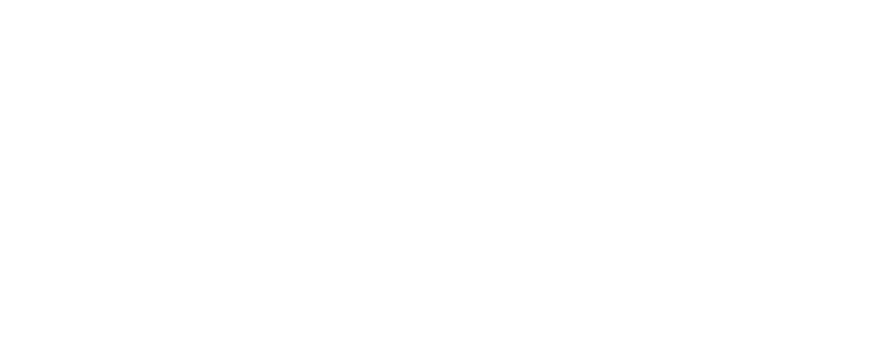
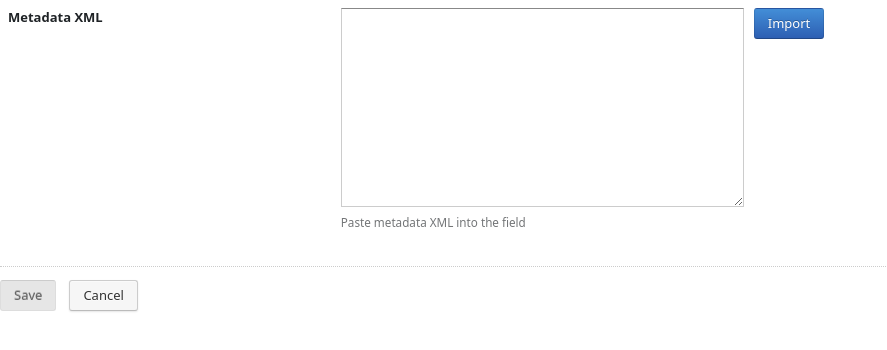
Before and after one commit to morincer/teamcity-plugin-saml, a Vue app in the folder saml-authentication-server/src/main/vue/admin-ui/: page /#/import in a window 1280 px wide. Shown: the top 350 px of the page, without its empty margins (0-887 px from the left). Built offline with nearby package versions, Linux system fonts and the light colour scheme.

Commit message:
Implement import metadata from XML Do some minor refactoring and UI adjustments.

```diff
--- a/saml-authentication-server/src/main/vue/admin-ui/src/components/TextInput.vue
+++ b/saml-authentication-server/src/main/vue/admin-ui/src/components/TextInput.vue
@@ -25,8 +25,8 @@
         @Prop([Boolean])
         public textarea!: Boolean;
 
-        @Prop([Number])
-        public rows?: Number;
+        @Prop()
+        public rows?: string;
 
         get className(): string {
             return this.short.valueOf() ? "textField" : "textField longField";
--- a/saml-authentication-server/src/main/vue/admin-ui/src/router.ts
+++ b/saml-authentication-server/src/main/vue/admin-ui/src/router.ts
@@ -3,6 +3,7 @@
 import AdminDemo from "./views/AdminDemo.vue";
 import SamlPluginSettings from "@/views/SamlPluginSettings.vue";
 import NewConnectionWizard from "@/views/NewConnectionWizard.vue";
+import ImportMetadata from "@/views/ImportMetadata.vue";
 
 Vue.use(Router);
 
@@ -23,5 +24,10 @@
             name: "NewConnectionWizard",
             component: NewConnectionWizard,
         },
+        {
+            path: "/import",
+            name: "ImportMetadata",
+            component: ImportMetadata
+        }
     ],
 });
--- a/saml-authentication-server/src/main/vue/admin-ui/src/services/SettingsApiService.Stub.ts
+++ b/saml-authentication-server/src/main/vue/admin-ui/src/services/SettingsApiService.Stub.ts
@@ -34,6 +34,17 @@
     }
 
     public importMetadata(metadata: string): Promise<ApiCallResult<SamlSettings>> {
+        if (!metadata) {
+            return new Promise<ApiCallResult<SamlSettings>>((resolve) => {
+                setTimeout(() => {
+                    resolve({
+                        errors: [
+                            { code: 0, message: "Field is required"},
+                        ],
+                    });
+                }, 1000);
+            });
+        }
         return new Promise<ApiCallResult<SamlSettings>>(((resolve) => {
             setTimeout(() => {
                 resolve({
--- a/saml-authentication-server/src/main/vue/admin-ui/src/views/ImportMetadata.vue
+++ b/saml-authentication-server/src/main/vue/admin-ui/src/views/ImportMetadata.vue
@@ -7,7 +7,7 @@
             <RunnerFormRow>
                 <template v-slot:label>Metadata XML</template>
                 <template v-slot:content>
-                    <TextInput textarea rows="10"/>
+                    <TextInput textarea rows=10 v-model="metadata"/>
                     <input type="submit" class="btn btn_primary submitButton"
                            value="Import"
                            :disabled="isSaving"
@@ -20,19 +20,24 @@
                     Paste metadata XML into the field
                 </template>
             </RunnerFormRow>
-        </RunnerForm>
-        <RunnerForm v-if="successMsg">
-            <GroupingHeader>Identity Provider Configuration</GroupingHeader>
-            <RunnerFormInput label="Single Sign-on URL" v-model="settings.ssoEndpoint" required/>
-            <RunnerFormInput label="Issuer URL (Identity Provider Entity Id)" required v-model="settings.issuerUrl"/>
-            <RunnerFormInput label="X509 Certificate" textarea required v-model="settings.publicCertificate" />
 
-            <GroupingHeader>Service Provider Configuration</GroupingHeader>
-            <RunnerFormInput label="Entity ID (Audience)" required v-model="settings.entityId"/>
-            <RunnerFormRow>
-                <template v-slot:label>Single Sign-On URL (Recipient)</template>
-                <template v-slot:content>{{settings.ssoCallbackUrl}}</template>
-            </RunnerFormRow>
+            <template v-if="successMsg">
+                <GroupingHeader>Identity Provider Configuration Preview</GroupingHeader>
+                <RunnerFormInput label="Single Sign-on URL" v-model="previewSettings.ssoEndpoint" readonly/>
+                <RunnerFormInput label="Issuer URL (Identity Provider Entity Id)" required
+                                 v-model="previewSettings.issuerUrl"/>
+                <RunnerFormInput label="X509 Certificate" textarea required
+                                 v-model="previewSettings.publicCertificate"/>
+            </template>
+
+            <template v-slot:actions>
+                <input type="submit" value="Save" class="btn btn_primary submitButton"
+                       :disabled="isLoading || isSaving || !previewSettings.ssoEndpoint"
+                       @click="save()"/>
+
+                <input type="submit" value="Cancel" class="btn submitButton"
+                       @click="cancel()"/>
+            </template>
         </RunnerForm>
 
     </div>
@@ -52,16 +57,16 @@
     import {appConfig} from "@/main.dependencies";
     import SamlAttributeSelect from "@/components/SamlAttributeSelect.vue";
 
-    @Component({ components: {
+    @Component({
+        components: {
             SamlAttributeSelect,
             MessagesBox,
-        TextInput, RunnerFormInput, RunnerFormRow, GroupingHeader, RunnerForm, ProgressIndicator}})
+            TextInput, RunnerFormInput, RunnerFormRow, GroupingHeader, RunnerForm, ProgressIndicator
+        }
+    })
     export default class ImportMetadata extends Vue {
 
         public settingsApiService: ISettingsApiService = appConfig.settingsApiService!;
-
-    @Prop()
-    public settings?: SamlSettings;
 
         public isLoading: boolean = false;
         public isSaving: boolean = false;
@@ -70,22 +75,46 @@
 
         public metadata: string = "";
 
+        previewSettings: SamlSettings = {};
+
         public async importMetadata() {
             try {
-            this.isSaving = true;
+                this.isLoading = true;
                 const result = await this.settingsApiService.importMetadata(this.metadata);
 
                 if (result.result) {
-                this.settings = result.result;
+                    this.previewSettings = result.result;
                     this.successMsg = "Metadata Imported Successfully. " +
                         "Please review the resulting settings and save them if everything is ok";
+                } else if (result.errors) {
+                    this.errors = result.errors;
                 }
             } catch (e) {
-            this.errors = [ { message: e, code: 0 }];
+                this.errors = [{message: e, code: 0}];
+            } finally {
+                this.isLoading = false;
+            }
+        }
+
+        public async save() {
+            try {
+                this.isSaving = true;
+                const result = await this.settingsApiService.save(this.previewSettings);
+
+                if (result.result) {
+                    this.$router.push("/");
+                }
+            } catch (e) {
+                this.errors = [{message: e, code: 0}];
             } finally {
                 this.isSaving = false;
             }
         }
+
+        public cancel() {
+            this.$router.push("/");
+        }
+
     }
 </script>
 
--- a/saml-authentication-server/src/main/vue/admin-ui/src/views/NewConnectionWizard.vue
+++ b/saml-authentication-server/src/main/vue/admin-ui/src/views/NewConnectionWizard.vue
@@ -9,8 +9,6 @@
             <select v-model="provider" style="margin-bottom: 20px">
                 <option :value="SsoProvider.Okta">Okta</option>
                 <option :value="SsoProvider.OneLogin">OneLogin</option>
-                <option disabled>-----------------</option>
-                <option :value="SsoProvider.ImportMetadata">Other - Import Metadata</option>
             </select>
             <SettingsFacade v-if="provider == SsoProvider.Okta" :settingsDecoration="oktaDecoration"
                             :settings="settings"/>
--- a/saml-authentication-server/src/main/vue/admin-ui/src/views/SamlPluginSettings.vue
+++ b/saml-authentication-server/src/main/vue/admin-ui/src/views/SamlPluginSettings.vue
@@ -3,10 +3,26 @@
 
         <MessagesBox :errors="errors" :successMessage="successMsg"/>
 
-        <router-link to="/new" tag="button" class="btn btn_primary submitButton" style="margin-bottom: 10px">Run Connection Wizard</router-link>
-
         <RunnerForm>
+            <RunnerFormRow>
+                <template v-slot:label>
+                    <router-link to="/new" tag="button" class="btn btn_primary submitButton" style="margin-bottom: 10px">Connect Provider</router-link>
+                </template>
+                <template v-slot:note>
+                    Allows you to easily configure connection to one of the pre-defined SSO providers.
+                    Currently, Okta and Onelogin providers are supported
+                </template>
+            </RunnerFormRow>
             <GroupingHeader>Identity Provider Configuration</GroupingHeader>
+            <RunnerFormRow>
+                <template v-slot:label>Single Sign-on URL <span class="mandatoryAsterix">&nbsp;*</span></template>
+                <template v-slot:content>
+                    <TextInput v-model="settings.ssoEndpoint"/>
+                    <router-link to="/import" tag="button" class="btn btn_primary submitButton"
+                                 :disabled="isLoading || isSaving"
+                                 style="margin-left: 10px">Import IdP Metadata</router-link>
+                </template>
+            </RunnerFormRow>
             <RunnerFormInput label="Single Sign-on URL" v-model="settings.ssoEndpoint" required/>
             <RunnerFormInput label="Issuer URL (Identity Provider Entity Id)" required v-model="settings.issuerUrl"/>
             <RunnerFormInput label="X509 Certificate" textarea required v-model="settings.publicCertificate" />
```
Also changed, not shown: 1 other file (tests, documents, lock files or other folders). Lines whose indentation alone changed are shown as unchanged.
